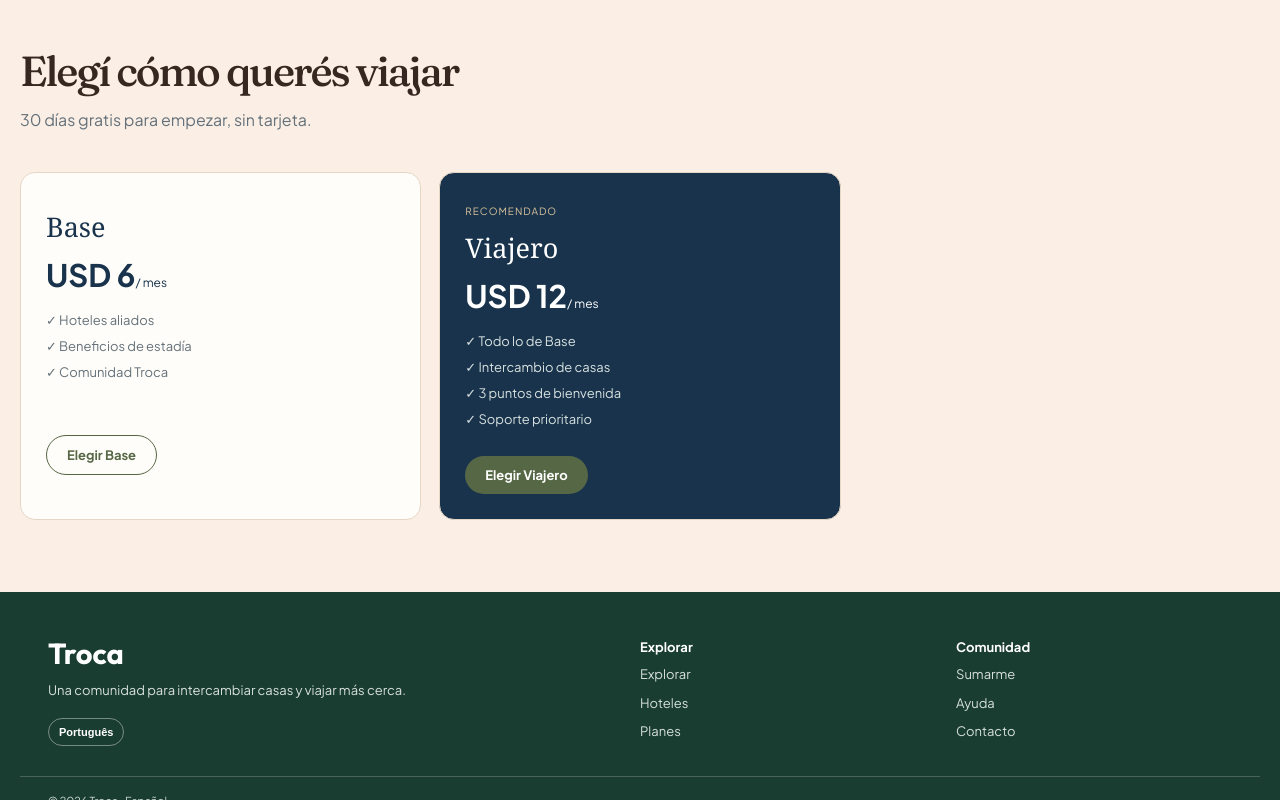
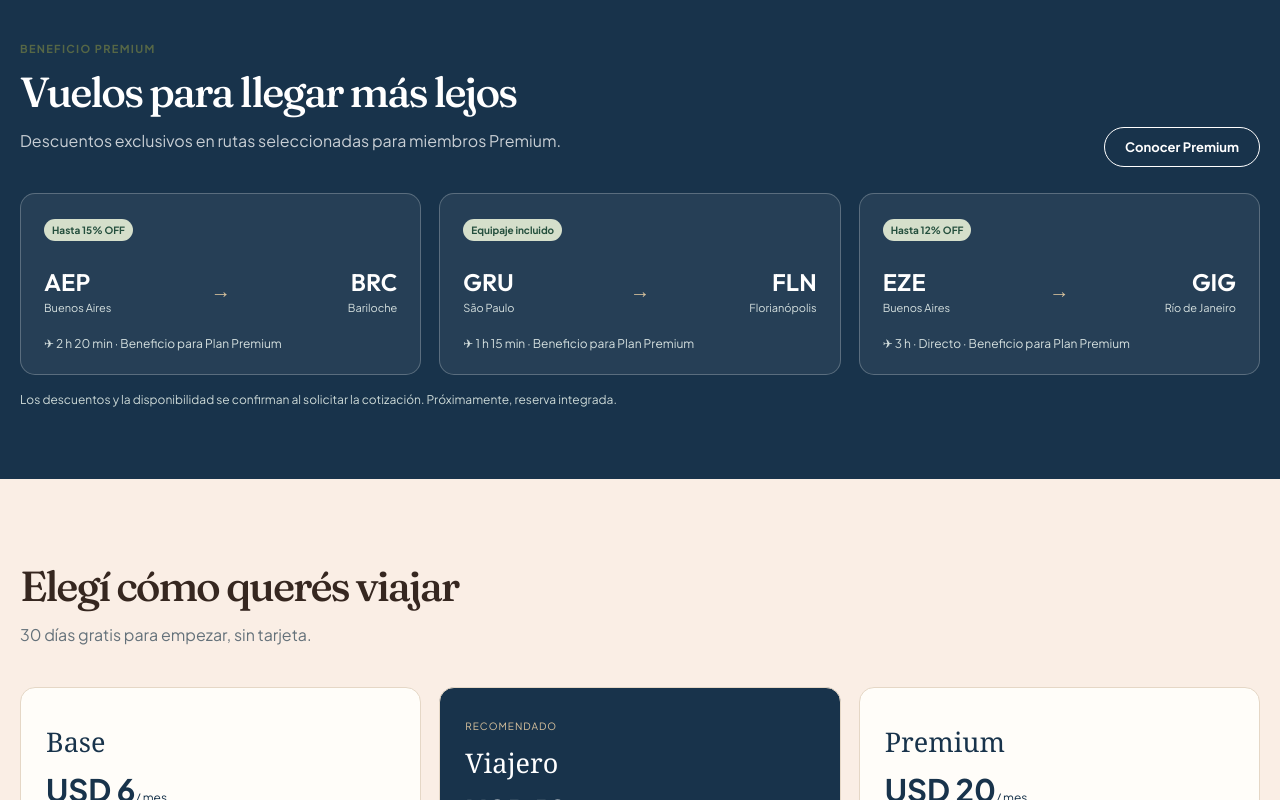
Before and after one commit to FlorStein/Troca, a Next.js app in the folder apps/web/: page / in a window 1280 px wide. Shown: the part 3500-4300 px from the top of the page. Built offline with nearby package versions, Linux system fonts and the light colour scheme.

Commit message:
feat: agregar Premium y beneficios de vuelos

```diff
--- a/apps/web/app/overrides.css
+++ b/apps/web/app/overrides.css
@@ -23,8 +23,18 @@ body { font-family: "Plus Jakarta Sans", Arial, sans-serif; }
 .program-grid h3 { margin: 18px 0 9px; font-size: 18px; }
 .program-grid p { margin: 0; color: #64717a; font-size: 13px; line-height: 1.65; }
 .program-note { margin-top: 18px; border-left: 3px solid #566746; padding: 13px 16px; color: #43524d; font-size: 13px; }
+.flight-section { background: #18334b; color: #fff; }
+.flight-section .sectionhead h2, .flight-section .sectionhead p { color: #fff; }
+.flight-section .sectionhead p { opacity: .76; }
+.flight-section .outline { color: #fff; }
+.flight-grid { display: grid; grid-template-columns: repeat(3, 1fr); gap: 18px; }
+.flight-card { position: relative; padding: 23px; border: 1px solid #ffffff3d; border-radius: 15px; background: #ffffff10; }
+.flight-badge { display: inline-block; margin-bottom: 26px; border-radius: 99px; padding: 5px 8px; background: #d5dfcb; color: #244f3d; font-size: 10px; font-weight: 700; }
+.flight-route { display: grid; grid-template-columns: 1fr auto 1fr; align-items: center; gap: 12px; }
+.flight-route div:last-child { text-align: right; }.flight-route b { font: 600 24px Outfit, sans-serif; }.flight-route small { display: block; margin-top: 4px; color: #d5e0df; font-size: 11px; }.flight-route strong { color: #d8c29d; font-size: 20px; }.flight-card p { margin: 22px 0 0; color: #d5e0df; font-size: 12px; }.flight-note { margin-top: 17px; color: #cbd8d6; font-size: 12px; }
 
 @media (max-width: 760px) {
   .hero .wrap { padding-left: 20px; padding-right: 20px; }
   .program-grid { grid-template-columns: 1fr; }
+  .flight-grid { grid-template-columns: 1fr; }
 }
--- a/apps/web/app/page.tsx
+++ b/apps/web/app/page.tsx
@@ -10,5 +10,6 @@ export default function Home(){return <><Header/><main>
 <section className="membership-explainer"><div className="wrap section"><div className="sectionhead"><div><span className="eyebrow">Tu membresía, en simple</span><h2>Cómo funciona Troca</h2><p>Una forma flexible de alojarte, compartir y aprovechar cada viaje.</p></div><Btn href="/register/plan" outline>Ver membresías</Btn></div><div className="program-grid">{program.map(x=><article key={x[0]}><span>{x[0]}</span><h3>{x[1]}</h3><p>{x[2]}</p></article>)}</div><div className="program-note"><b>¿No tenés casa?</b> Con el Plan Base podés acceder a hoteles aliados y beneficios exclusivos de viaje.</div></div></section>
 <section className="wrap section"><div className="saving"><div><span className="eyebrow" style={{color:'#dfcda9'}}>La cuenta es simple</span><h2>Tu membresía se paga sola.</h2></div><div><div className="big">Una noche con beneficio Troca puede amortizar toda tu membresía.</div><p>30 días de prueba gratis · Precios y beneficios disponibles al registrarte.</p></div></div></section>
 <section className="wrap section"><div className="sectionhead"><div><h2>Hoteles con beneficios reales</h2><p>Diseñados para que cada escapada rinda más.</p></div><Btn href="/hotels" outline>Ver hoteles</Btn></div><div className="grid">{hotels.map(x=><HotelCard item={x} key={x.id}/>)}</div></section>
+<section className="flight-section"><div className="wrap section"><div className="sectionhead"><div><span className="eyebrow">Beneficio Premium</span><h2>Vuelos para llegar más lejos</h2><p>Descuentos exclusivos en rutas seleccionadas para miembros Premium.</p></div><Btn href="/register/plan" outline>Conocer Premium</Btn></div><div className="flight-grid">{[['Buenos Aires','Bariloche','AEP','BRC','2 h 20 min','Hasta 15% OFF'],['São Paulo','Florianópolis','GRU','FLN','1 h 15 min','Equipaje incluido'],['Buenos Aires','Río de Janeiro','EZE','GIG','3 h · Directo','Hasta 12% OFF']].map(x=><article className="flight-card" key={x[2]}><span className="flight-badge">{x[5]}</span><div className="flight-route"><div><b>{x[2]}</b><small>{x[0]}</small></div><strong>→</strong><div><b>{x[3]}</b><small>{x[1]}</small></div></div><p>✈ {x[4]} · Beneficio para Plan Premium</p></article>)}</div><div className="flight-note">Los descuentos y la disponibilidad se confirman al solicitar la cotización. Próximamente, reserva integrada.</div></div></section>
 <section className="wrap section"><div className="sectionhead"><div><h2>Elegí cómo querés viajar</h2><p>30 días gratis para empezar, sin tarjeta.</p></div></div><PlanCards/></section>
 </main><Footer/></>}
--- a/apps/web/lib/data.ts
+++ b/apps/web/lib/data.ts
@@ -8,4 +8,4 @@ export const hotels=[
  {id:'ganchos',name:'Ponta dos Ganchos',city:'Santa Catarina, Brasil',benefit:'Desayuno incluido',rating:4.9,image:'https://images.unsplash.com/photo-1584132967334-10e028bd69f7?auto=format&fit=crop&w=900&q=85'},
  {id:'balsas',name:'Las Balsas',city:'Villa La Angostura',benefit:'Upgrade de habitación',rating:4.7,image:'https://images.unsplash.com/photo-1540541338287-41700207dee6?auto=format&fit=crop&w=900&q=85'}
 ];
-export const plans=[{id:'base',name:'Base',price:6,items:['Hoteles aliados','Beneficios de estadía','Comunidad Troca']},{id:'viajero',name:'Viajero',price:12,items:['Todo lo de Base','Intercambio de casas','3 puntos de bienvenida','Soporte prioritario']}];
+export const plans=[{id:'base',name:'Base',price:6,items:['Hoteles aliados','Beneficios de estadía','Comunidad Troca']},{id:'viajero',name:'Viajero',price:12,items:['Todo lo de Base','Intercambio de casas','3 puntos de bienvenida','Soporte prioritario']},{id:'premium',name:'Premium',price:20,items:['Todo lo de Viajero','Descuentos en vuelos','Hoteles premium','Atención prioritaria']}];
```
